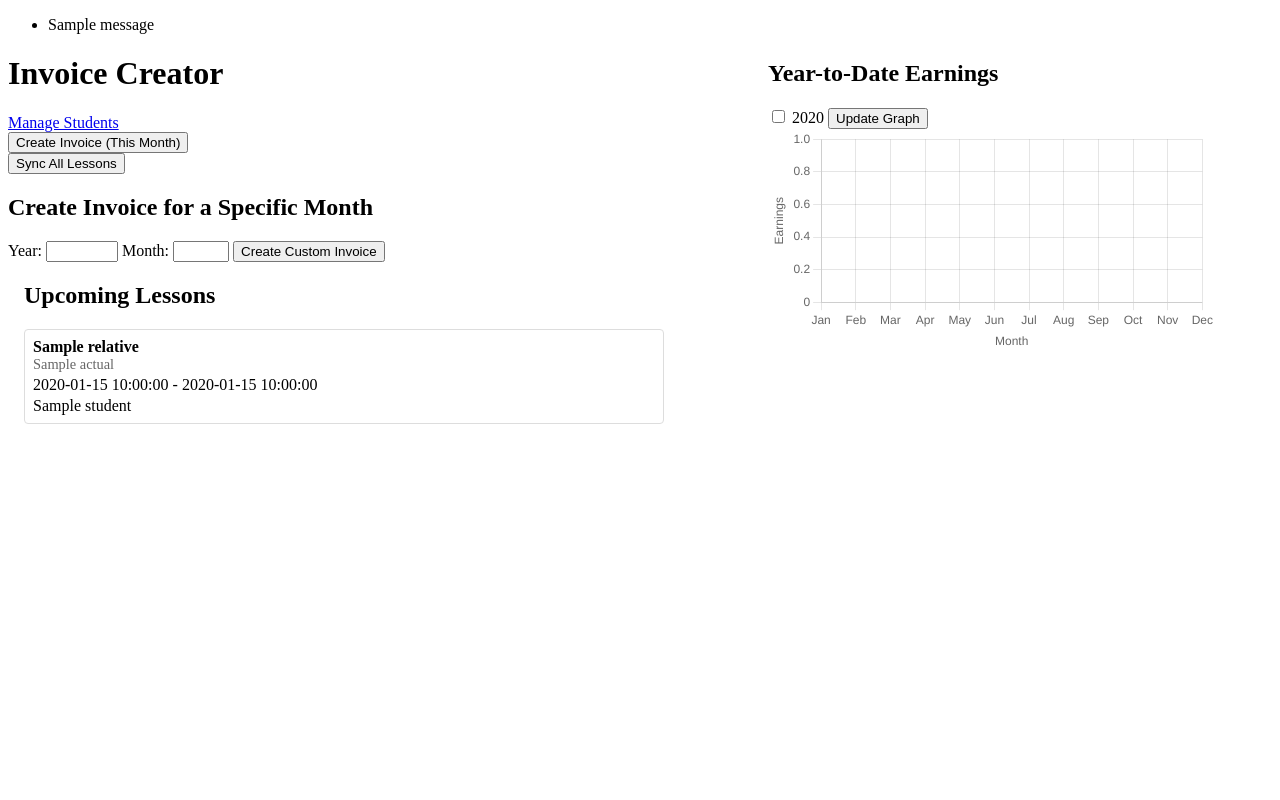
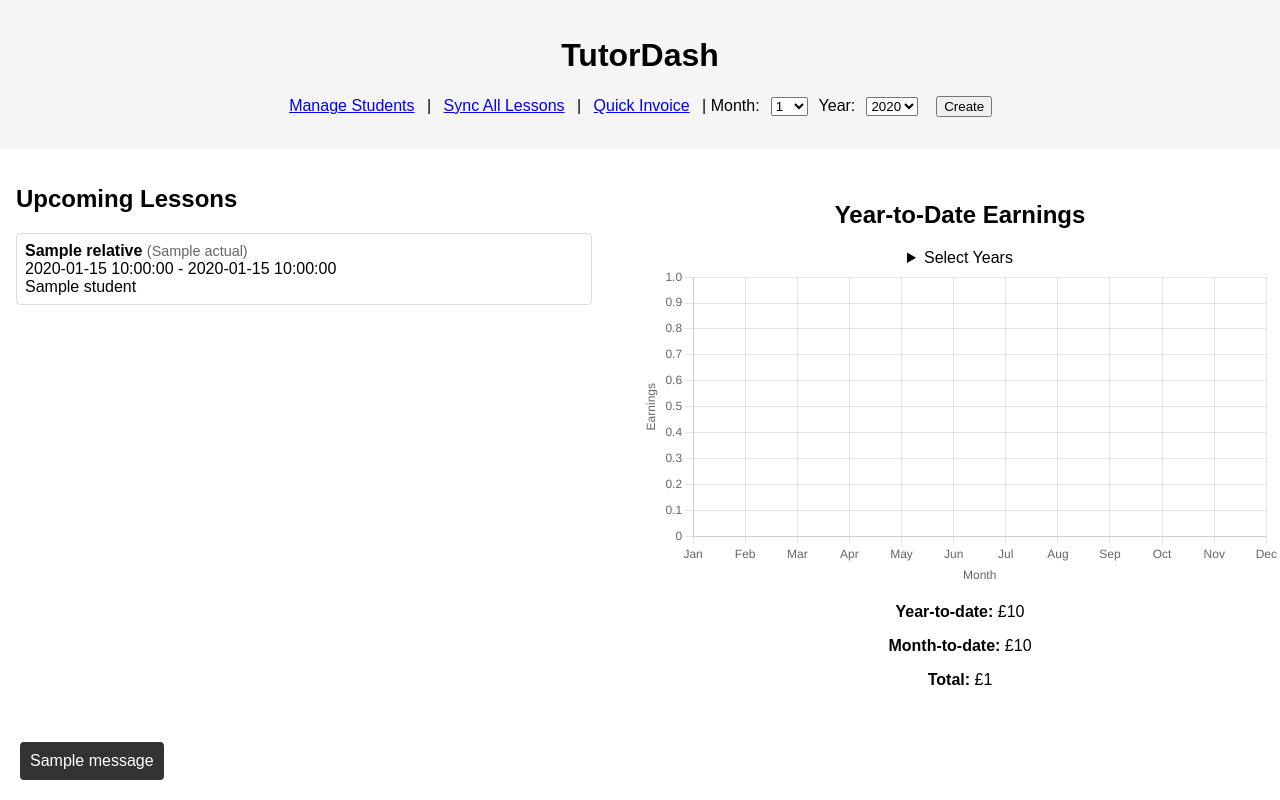
Before and after one commit to skg17/invoice-creator, a Flask app: template app/templates/index.html in a window 1280 px wide. Run offline with Flask 3, Linux system fonts and the light colour scheme; the template is opened without the code that fills it: most values are stand-ins (such as "Sample title", 1, 10 or a date in 2020); one stand-in notice (Sample message) is shown; parts of the project's set-up code (start-up, migrations or seed data) failed here and were passed over.

Commit message:
UI improvements to main page

```diff
--- a/app/server.py
+++ b/app/server.py
@@ -32,9 +32,9 @@
     conn.close()
     min_year = int(min_date.split("-")[0]) if min_date else current_year
     available_years = list(range(min_year, current_year + 1))
-    # Compute earnings per month for each selected year
+    # Compute earnings per month for each available year
     earnings_data = {}
-    for year in selected_years:
+    for year in available_years:
         monthly_totals = []
         for month in range(1, 13):
             lessons = fetch_lessons(month, year)
@@ -80,6 +80,18 @@
             "student": student
         })
 
+    # Compute statistics
+    # Year-to-date earnings for current year
+    ytd_total = sum(earnings_data.get(current_year, []))
+    # Month-to-date earnings
+    mtd_total = earnings_data.get(current_year, [0] * 12)[now.month - 1]
+    # Total earnings since the beginning
+    conn2 = sqlite3.connect(DB_FILE)
+    c2 = conn2.cursor()
+    c2.execute("SELECT SUM(duration * hourly_rate) FROM lessons")
+    total_all = c2.fetchone()[0] or 0
+    conn2.close()
+
     # Pass data to template
     earnings_data_json = json.dumps(earnings_data)
     return render_template(
@@ -87,7 +99,12 @@
         earnings_data_json=earnings_data_json,
         available_years=available_years,
         selected_years=selected_years,
-        upcoming_lessons=upcoming_lessons
+        upcoming_lessons=upcoming_lessons,
+        ytd_total=ytd_total,
+        mtd_total=mtd_total,
+        total_all=total_all,
+        current_month=now.month,
+        current_year=current_year
     )
 
 @app.route("/create-invoice")
--- a/app/templates/index.html
+++ b/app/templates/index.html
@@ -1,130 +1,115 @@
 <!DOCTYPE html>
-<html>
+<html lang="en">
 <head>
-    <title>Invoice Creator</title>
+  <meta charset="UTF-8">
+  <title>TutorDash</title>
   <style>
+    body { font-family: Arial, sans-serif; margin: 0; padding: 0; }
+    header { text-align: center; padding: 1em; background: #f5f5f5; }
+    .toolbar { text-align: center; margin: 1em 0; }
+    .toolbar a, .toolbar button, .toolbar select { margin: 0 0.5em; }
+    .upcoming-lessons { width: 45%; float: left; margin: 1em; }
+    .lesson-card { margin: 0.5em 0; padding: 0.5em; border: 1px solid #ddd; border-radius: 4px; }
     .graph-container {
-        position: absolute;
-        top: 5vh;
-        right: 5vw;
-        width: 35vw;
-        height: 35vh;
+      width: 50%;
+      float: right;
+      box-sizing: border-box;
+      margin: 2em 0;
     }
-      .graph-container canvas {
+    #earningsChart {
       width: 100%;
-        height: 100%;
+      height: 300px;
     }
-      .lesson-card {
-        margin: 0.5em 0;
-        padding: 0.5em;
-        border: 1px solid #ddd;
-        border-radius: 4px;
-      }
-      .lesson-date {
-        font-weight: bold;
-      }
-      .actual-date {
-        font-size: 0.9em;
-        color: #666;
-      }
-      .lesson-time, .lesson-student {
-        margin-top: 0.2em;
-      }
-      .upcoming-lessons {
-        width: 50vw;
-        margin: 1em;
-      }
+    .stats { text-align: center; margin-top: 1em; }
+    #toast-container { position: fixed; bottom: 20px; left: 20px; z-index: 1000; }
   </style>
 </head>
 <body>
-    {% with messages = get_flashed_messages() %}
-      {% if messages %}
-        <ul class="flashes">
-          {% for msg in messages %}
-            <li>{{ msg }}</li>
+  <header>
+    <h1>TutorDash</h1>
+    <div class="toolbar">
+      <a href="{{ url_for('manage_students') }}">Manage Students</a> |
+      <a href="{{ url_for('sync_all') }}">Sync All Lessons</a> |
+      <a href="{{ url_for('create_invoice') }}">Quick Invoice</a> |
+      Month:
+      <select id="invoice-month">
+        {% for m in range(1, 13) %}
+          <option value="{{ m }}" {% if m == current_month %}selected{% endif %}>{{ m }}</option>
         {% endfor %}
-        </ul>
-      {% endif %}
-    {% endwith %}
-    <h1>Invoice Creator</h1>
-    <nav>
-      <a href="{{ url_for('manage_students') }}">Manage Students</a>
-    </nav>
+      </select>
+      Year:
+      <select id="invoice-year">
+        {% for y in available_years %}
+          <option value="{{ y }}" {% if y == current_year %}selected{% endif %}>{{ y }}</option>
+        {% endfor %}
+      </select>
+      <button id="create-custom-invoice">Create</button>
+    </div>
+  </header>
 
-    <!-- Existing buttons -->
-    <form action="{{ url_for('create_invoice') }}" method="get">
-      <button type="submit">Create Invoice (This Month)</button>
-    </form>
-    <form action="{{ url_for('sync_all') }}" method="get">
-      <button type="submit">Sync All Lessons</button>
-    </form>
-
-    <!-- New custom-month form -->
-    <h2>Create Invoice for a Specific Month</h2>
-    <form id="custom-invoice-form">
-      <label>
-        Year:
-        <input type="number" id="year-input" name="year" min="2000" max="2100" required>
-      </label>
-      <label>
-        Month:
-        <input type="number" id="month-input" name="month" min="1" max="12" required>
-      </label>
-      <button type="submit">Create Custom Invoice</button>
-    </form>
-
-    <script>
-      document
-        .getElementById('custom-invoice-form')
-        .addEventListener('submit', function(e) {
-          e.preventDefault();
-          const y = document.getElementById('year-input').value;
-          const m = document.getElementById('month-input').value.padStart(2, '0');
-          // redirect to your custom route
-          window.location.href = `/create-invoice-custom/${y}/${m}`;
-        });
-    </script>
   <div class="upcoming-lessons">
     <h2>Upcoming Lessons</h2>
     {% if upcoming_lessons %}
       {% for lesson in upcoming_lessons %}
         <div class="lesson-card">
-            <div class="lesson-date">{{ lesson.relative }}</div>
-            <div class="actual-date">{{ lesson.actual }}</div>
-            <div class="lesson-time">{{ lesson.start_time }} - {{ lesson.end_time }}</div>
-            <div class="lesson-student">{{ lesson.student }}</div>
+          <div><strong>{{ lesson.relative }}</strong> <span style="color:#666; font-size:0.9em;">({{ lesson.actual }})</span></div>
+          <div>{{ lesson.start_time }} - {{ lesson.end_time }}</div>
+          <div>{{ lesson.student }}</div>
         </div>
       {% endfor %}
     {% else %}
       <p>No upcoming lessons scheduled.</p>
     {% endif %}
   </div>
+
   <div class="graph-container">
-      <h2>Year-to-Date Earnings</h2>
-      <form method="get" id="year-select-form">
-        {% for year in available_years %}
-          <label>
-            <input type="checkbox" name="year" value="{{ year }}" {% if year in selected_years %}checked{% endif %}>
-            {{ year }}
+    <h2 style="text-align:center;">Year-to-Date Earnings</h2>
+    <details id="year-dropdown" style="text-align:center;">
+      <summary>Select Years</summary>
+      {% for y in available_years %}
+        <label style="margin-right:1em;">
+          <input type="checkbox" class="year-checkbox" value="{{ y }}" {% if y in selected_years %}checked{% endif %}>
+          {{ y }}
         </label>
       {% endfor %}
-        <button type="submit">Update Graph</button>
-      </form>
+      <br>
+      <button id="apply-year-filter" style="margin-top:0.5em;">Apply Changes</button>
+    </details>
     <canvas id="earningsChart"></canvas>
+    <div class="stats">
+      <p><strong>Year-to-date:</strong> &pound;{{ ytd_total }}</p>
+      <p><strong>Month-to-date:</strong> &pound;{{ mtd_total }}</p>
+      <p><strong>Total:</strong> &pound;{{ total_all }}</p>
+    </div>
+  </div>
+
+  <div id="toast-container"></div>
+
   <script src="https://cdn.jsdelivr.net/npm/chart.js"></script>
   <script>
+    const palette = ['#3366cc', '#dc3912', '#ff9900', '#109618', '#990099'];
     const earningsData = {{ earnings_data_json | safe }};
     const labels = ['Jan','Feb','Mar','Apr','May','Jun','Jul','Aug','Sep','Oct','Nov','Dec'];
-        const datasets = Object.entries(earningsData).map(([year, data]) => ({
+
+    function buildDatasets(years) {
+      return years.map((year, idx) => ({
         label: year,
-          data: data,
+        data: earningsData[year] || Array(labels.length).fill(0),
         fill: false,
-          borderColor: '#' + Math.floor(Math.random()*16777215).toString(16)
+        borderColor: palette[idx % palette.length],
       }));
+    }
+
+    // Initialize chart
+    const initialYears = Array.from(document.querySelectorAll('.year-checkbox:checked'))
+                               .map(cb => cb.value);
     const ctx = document.getElementById('earningsChart').getContext('2d');
-        new Chart(ctx, {
+    const chart = new Chart(ctx, {
       type: 'line',
-          data: { labels: labels, datasets: datasets },
+      data: {
+        labels: labels,
+        datasets: buildDatasets(initialYears),
+      },
       options: {
         responsive: true,
         scales: {
@@ -133,7 +118,27 @@
         }
       }
     });
+
+    document.getElementById('apply-year-filter').addEventListener('click', () => {
+      const selected = Array.from(document.querySelectorAll('.year-checkbox:checked'))
+                            .map(cb => cb.value);
+      chart.data.datasets = buildDatasets(selected);
+      chart.update();
+    });
+
+    document.getElementById('create-custom-invoice').addEventListener('click', () => {
+      const m = document.getElementById('invoice-month').value;
+      const y = document.getElementById('invoice-year').value;
+      window.location.href = `/create-invoice/${y}/${String(m).padStart(2,'0')}`;
+    });
+
+    {% for msg in get_flashed_messages() %}
+      const toast = document.createElement('div');
+      toast.innerText = "{{ msg }}";
+      toast.style.cssText = 'background:#333;color:#fff;padding:10px;border-radius:4px;margin-top:5px;';
+      document.getElementById('toast-container').appendChild(toast);
+      setTimeout(() => toast.remove(), 20000);
+    {% endfor %}
   </script>
-    </div>
 </body>
 </html>
```
Lines whose indentation alone changed are shown as unchanged.
